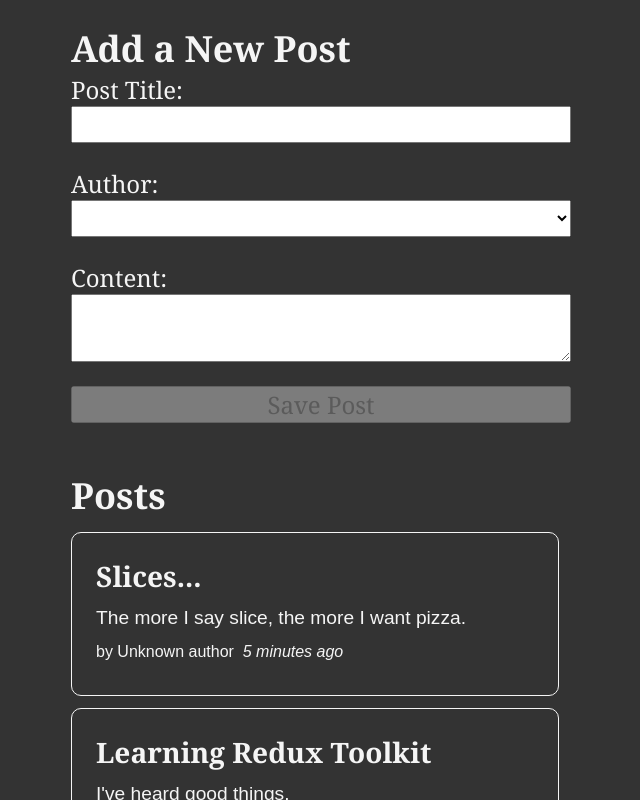
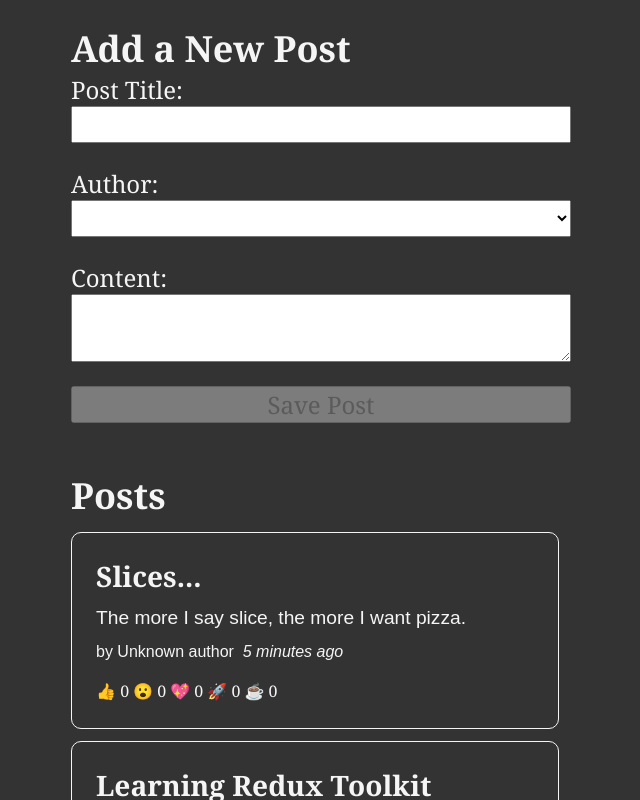
Before and after one commit to Eten-Ekata/Blog-Application-Redux, a React (Vite) app: page / in a window 1280 px wide. Shown: the top 800 px of the page, without its empty margins (319-959 px from the left). Built offline with nearby package versions, Linux system fonts and the light colour scheme.

Commit message:
reaction buttons

```diff
--- a/src/features/posts/PostsList.jsx
+++ b/src/features/posts/PostsList.jsx
@@ -3,6 +3,7 @@
 import React from 'react'
 import PostAuthor from './PostAuthor'
 import TimeAgo from './TimeAgo'
+import ReactionButtons from './ReactionButtons'
 
 const PostsList = () => {
     const posts= useSelector(selectAllPosts)
@@ -17,6 +18,7 @@
             <PostAuthor userId={post.userId}/>
             <TimeAgo timestamp={post.date}/>
           </p>
+          <ReactionButtons post={post} />
         </article>
     ))
 
--- /dev/null
+++ b/src/features/posts/ReactionButtons.jsx
@@ -0,0 +1,38 @@
+import { useDispatch } from "react-redux";
+import { reactionAdded } from "./postsSlice";
+
+const reactionEmoji = {
+    thumbsUp:'👍',
+    wow:'😮',
+    heart:'💖',
+    rocket:'🚀',
+    coffee:'☕'
+}
+
+import React from 'react'
+
+function ReactionButtons({post}) {
+    const dispatch = useDispatch()
+
+    const reactionButtons = Object.entries(reactionEmoji).map(([name, emoji])=>{
+        return(
+            <button
+            style={{cursor:'pointer'}}
+            key={name}
+            type='button'
+            className="reactionButton"
+            onClick={()=>dispatch(reactionAdded({postId:post.id, reaction:name}))}
+            >
+            {emoji} {post.reactions[name]}
+             </button>
+
+        )
+     })
+
+
+  return (
+    <div>{reactionButtons}</div>
+  )
+}
+
+export default ReactionButtons
--- a/src/features/posts/postsSlice.js
+++ b/src/features/posts/postsSlice.js
@@ -8,14 +8,13 @@
         title: 'Learning Redux Toolkit',
         content: "I've heard good things.",
         date:sub(new Date(),{minutes:10}).toISOString(),
-        // date: sub(new Date(), { minutes: 10 }).toISOString(),
-        // reactions: {
-        //     thumbsUp: 0,
-        //     wow: 0,
-        //     heart: 0,
-        //     rocket: 0,
-        //     coffee: 0
-        // }
+        reactions: {
+            thumbsUp: 0,
+            wow: 0,
+            heart: 0,
+            rocket: 0,
+            coffee: 0
+        }
     },
 
     {
@@ -23,14 +22,13 @@
         title: 'Slices...',
         content: "The more I say slice, the more I want pizza.",
         date:sub(new Date(),{minutes:5}).toISOString(),
-        // date: sub(new Date(), { minutes: 5 }).toISOString(),
-        // reactions: {
-        //     thumbsUp: 0,
-        //     wow: 0,
-        //     heart: 0,
-        //     rocket: 0,
-        //     coffee: 0
-        // }
+        reactions: {
+            thumbsUp: 0,
+            wow: 0,
+            heart: 0,
+            rocket: 0,
+            coffee: 0
+        }
     }
 ]
 
@@ -49,16 +47,30 @@
                     title,
                     content,
                     date: new Date().toISOString(),
-                    userId
+                    userId,
+                    reactions: {
+                        thumbsUp: 0,
+                        wow: 0,
+                        heart: 0,
+                        rocket: 0,
+                        coffee: 0
+                    }
                 }
             }
         }
 
+    },
+    reactionAdded(state,action){
+        const{postId, reaction} = action.payload
+        const existingPost = state.find(post=> post.id===postId)
+        if(existingPost){
+            existingPost.reactions[reaction]++
+        }
     }
     }
 })
 export const selectAllPosts=(state)=>state.posts;
 
-export const{postAdded} = postsSlice.actions
+export const{postAdded, reactionAdded} = postsSlice.actions
 
 export default postsSlice.reducer
```
